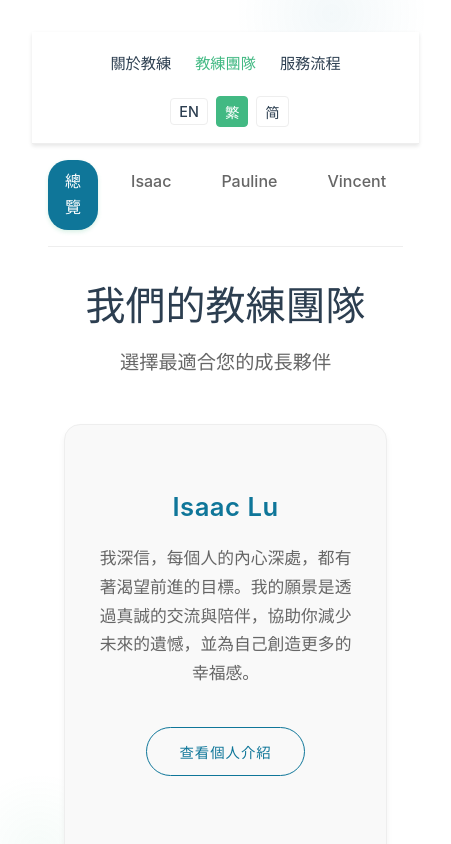
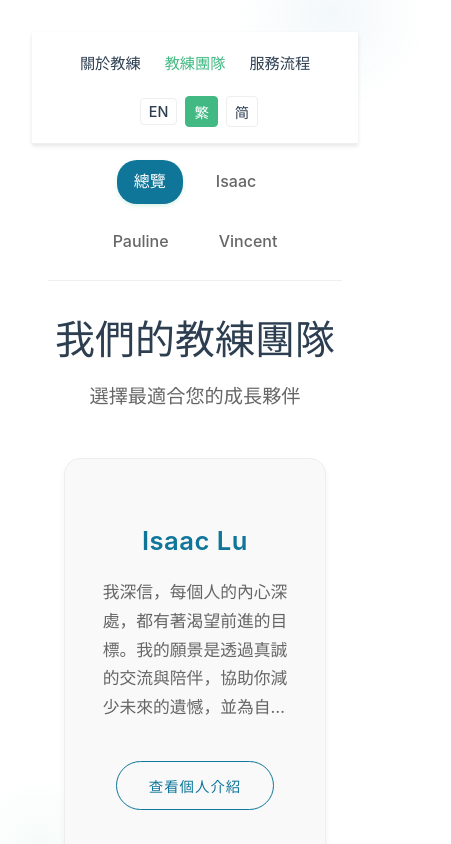
Before and after one commit to Coach-Isaac/Coach-Isaac.github.io, a Vue app: page /coaches in a window 390 px wide. Shown: the top 844 px of the page, 451 px wide, since content can reach past the window. Built offline with nearby package versions, Linux system fonts and the light colour scheme.

Commit message:
Enhance CoachTabNav responsiveness for future coaches

```diff
--- a/src/components/CoachTabNav.vue
+++ b/src/components/CoachTabNav.vue
@@ -49,10 +49,13 @@ const isActive = (path) => {
 .coach-tabs {
   display: flex;
   justify-content: center;
+  flex-wrap: wrap; /* Allow wrapping for many coaches */
   gap: 1rem;
   margin-bottom: 2rem;
   border-bottom: 1px solid var(--border-color);
   padding-bottom: 1rem;
+  padding-left: 1rem; /* Safety padding */
+  padding-right: 1rem;
 }
 
 .tab-item {
```
